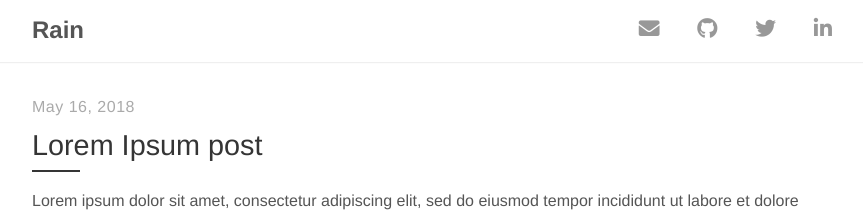
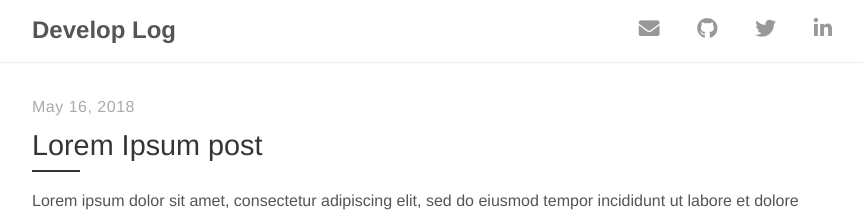
Before and after one commit to noihaus/noihaus.github.io, a Jekyll site: the page built from index.html, in a window 1280 px wide. Shown: the top 212 px of the page, without its empty margins (208-1071 px from the left). Built offline with Jekyll 4.4.1, drawn with Linux system fonts in a browser that asks for light colours; nearby versions of some CDN libraries; the list of posts is cut into pages by our own code.

Commit message:
* title fixed

```diff
--- a/_config.yml
+++ b/_config.yml
@@ -1,5 +1,5 @@
 # Site settings
-title:          Rain
+title:          Develop Log
 description:    "Rain is a simple and clean Jekyll theme with focus on content."
 url:            https://noihaus.github.io
 
```
